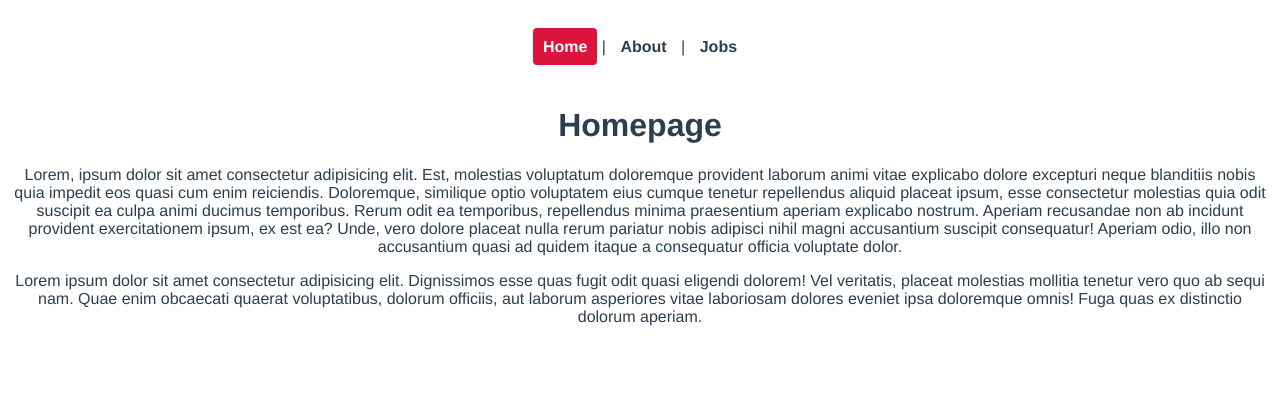
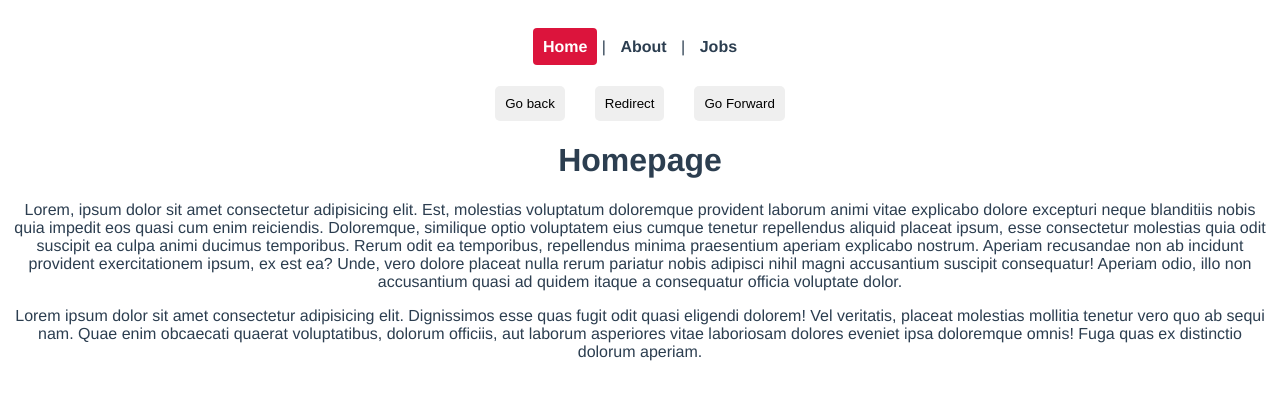
Before and after one commit to chiefJurist/vue-ninja-jobs, a Vue app: page / in a window 1280 px wide. Shown: the top 400 px of the page. Built offline with nearby package versions, Linux system fonts and the light colour scheme.

Commit message:
programmatic navigation

```diff
--- a/src/App.vue
+++ b/src/App.vue
@@ -4,8 +4,33 @@
         <router-link :to="{name: 'About'}">About</router-link> |
         <router-link :to="{name: 'Jobs'}">Jobs</router-link>
     </nav>
+
+    <button @click="backward">Go back</button>
+    <button @click="redirect">Redirect</button>
+    <button @click="forward">Go Forward</button>
     <router-view/>
 </template>
+
+
+<script>
+    export default{
+        methods: {
+            //Going backward by one page
+            backward(){
+                this.$router.go(-1)
+            },
+            //Going forward by one page
+            forward(){
+                this.$router.go(1)
+            },
+            //Redirecting to the home page
+            redirect(){
+                this.$router.push({name: 'Home'})
+            }
+        }
+    }
+</script>
+
 
 <style>
     #app {
@@ -32,4 +57,11 @@
         color: white;
         background: crimson;
     }
+
+    button{
+        margin: 0 15px;
+        padding: 10px;
+        border: none;
+        border-radius: 5px;
+    }
 </style>
--- a/src/router/index.js
+++ b/src/router/index.js
@@ -8,7 +8,7 @@
 const routes = [
     {
         path: '/',
-        name: 'home',
+        name: 'Home',
         component: Home
     },
     {
```
